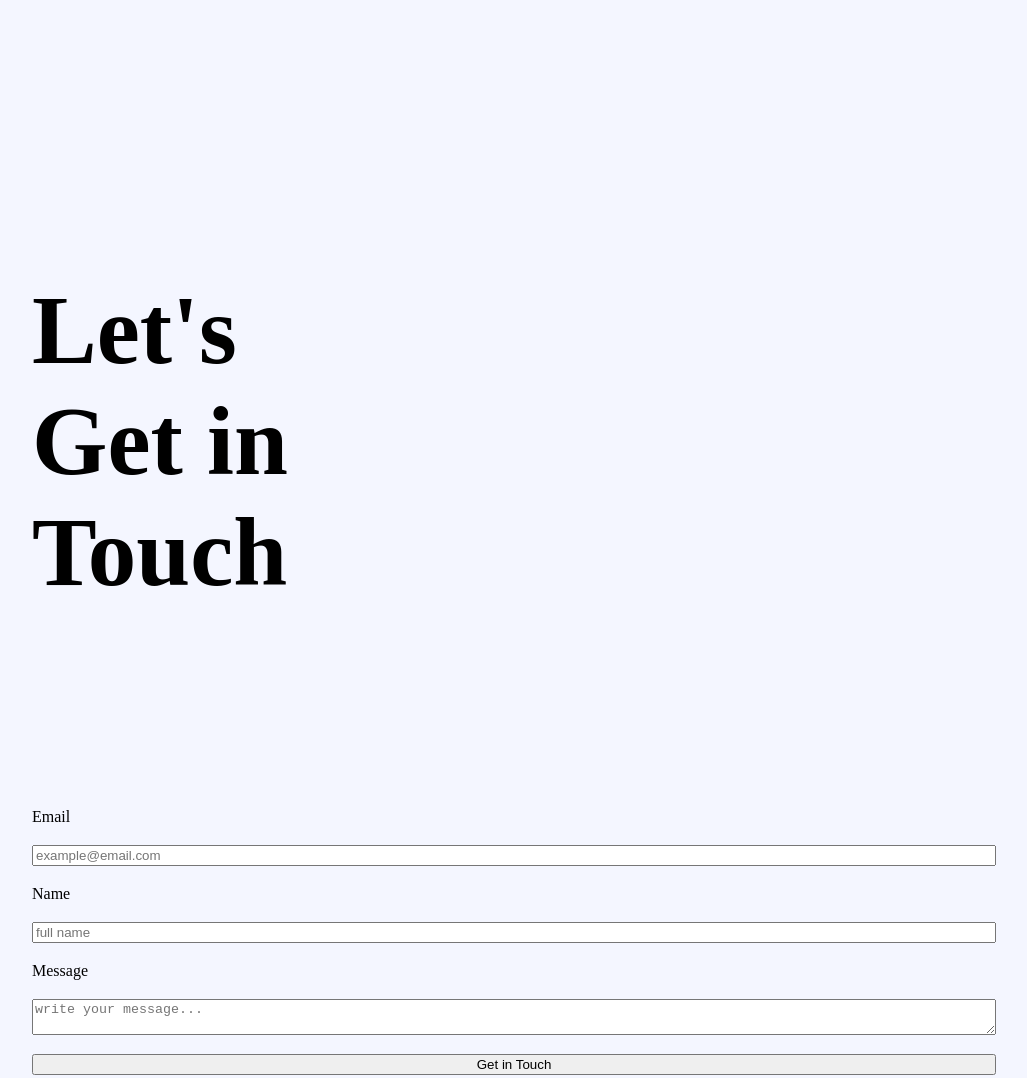
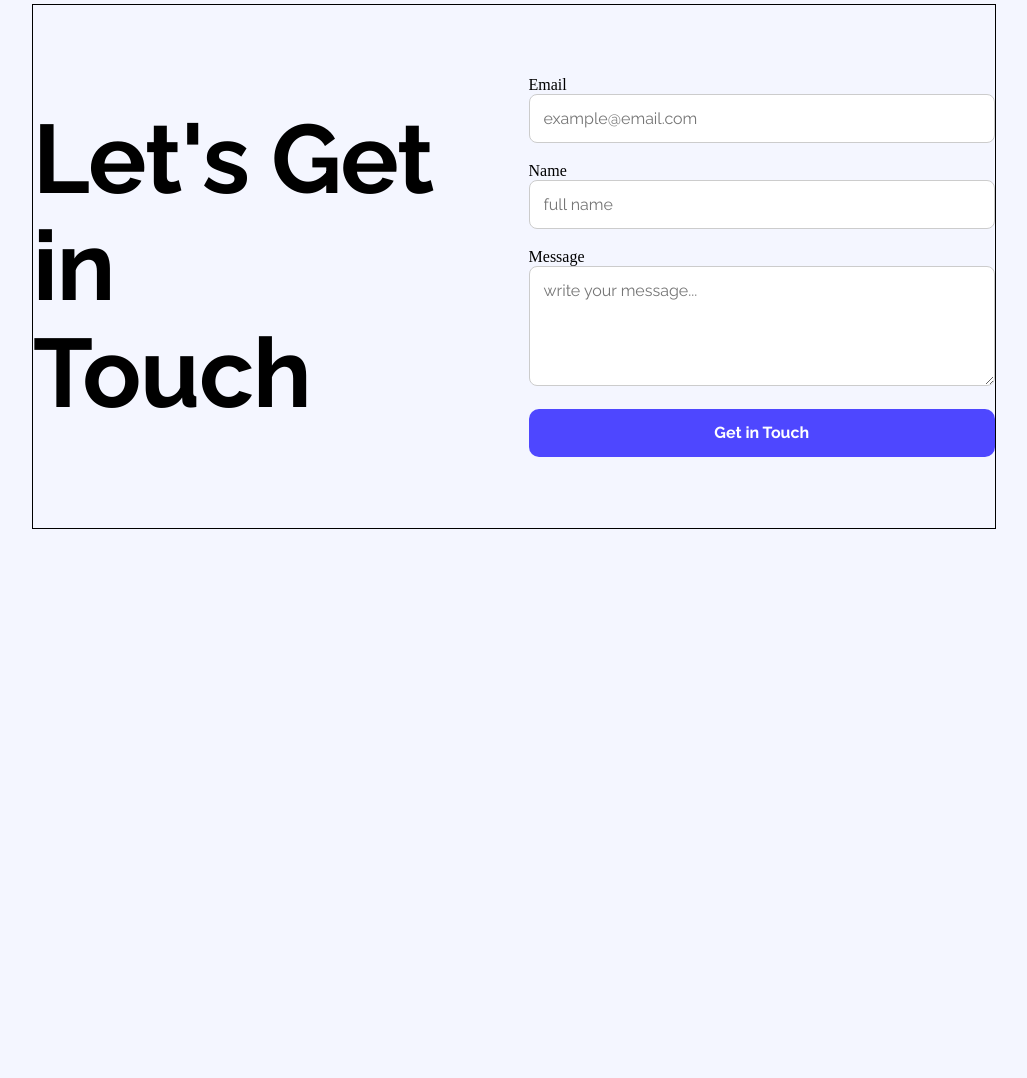
Before and after one commit to ArifuzzamanArif10/assignment1-web-dev-repo, a plain HTML site: page index.html in a window 1280 px wide. Shown: the part 2523-3601 px from the top of the page, without its empty margins (126-1153 px from the left). After the commit the page ends 3066 px from the top, so only its background shows below. Drawn offline with Linux system fonts and the light colour scheme.

Commit message:
add this section

```diff
--- a/index.html
+++ b/index.html
@@ -149,26 +149,31 @@
 
   <!-- Lets get in touch section -->
 
+<section class="contact-section">
+  <div class="contact-container">
+    <div class="contact-text">
+      <h2>Let's Get in <br>Touch</h2>
+    </div>
 
-<section class="contact-section">
-   <div class="contact-container">
+    <div class="form">
+      <form class="form-items">
+        <div class="field">
+          <label for="email">Email</label><br>
+          <input type="email" id="email" placeholder="example@email.com" required>
+        </div>
 
-       <div class="contact-text">
-         <h2>Let's Get in Touch</h2>
-      </div>
+        <div class="field">
+          <label for="name">Name</label><br>
+          <input type="text" id="name" placeholder="full name" required>
+        </div>
 
-<!-- Right Form -->
-     <form class="contact-form">
-        <label for="email">Email</label>
-         <input type="email" placeholder="example@email.com" required>
+        <div class="field">
+          <label for="message">Message</label><br>
+          <textarea id="message" placeholder="write your message..." required></textarea>
+        </div>
 
-        <label for="name">Name</label>
-        <input type="text" placeholder="full name" required>
-
-        <label for="message">Message</label>
-         <textarea placeholder="write your message..." required></textarea>
-
-         <button type="submit">Get in Touch</button>
-   </form>
+        <button type="submit" class="nav-button">Get in Touch</button>
+      </form>
+    </div>
   </div>
 </section>
--- a/styles/portfolio.css
+++ b/styles/portfolio.css
@@ -260,49 +260,85 @@
   padding: 24px 24px;
   gap: 24px;
   border-radius: 14px;
-  background-color: rgba(255, 255, 255, 0.5);
+  background-color: rgba(36, 29, 29, 0.5);
   border: 1px solid rgba(242, 237, 237, 1);
   box-sizing: border-box;
 }
 
 /* lets get in touch section */
 
-.contact-section {
+.contact-container {
   display: flex;
   justify-content: space-between;
   align-items: center;
-   gap: auto;
   max-width: 1140px;
-   margin-top: 92.23px;
+  margin-left: 150px;
   margin-right: 150px;
+  margin-top: 100px;
   margin-bottom: 14px;
-   margin-left: 150px;
   padding-top: 71px;
   padding-bottom: 71px;
+  box-sizing: border-box;
+  border: 1px solid #000000;
+}
 
+.contact-text {
+  width: 528px;
+  box-sizing: border-box;
 }
-/* flex-wrap: wrap; */
-
-
 
 .contact-text h2 {
+  margin: 0;
+  font-family: "Raleway", sans-serif;
+  font-weight: 700;
   font-size: 97px;
-font-weight: bold;
-margin-top: 200px;
-margin-right: 612px;
-margin-bottom: 200px;
-max-width: 528px;
+  line-height: 1.1;
+  letter-spacing: -1px;
+  color: #000000;
 }
 
- .contact-form {
+.form {
+  width: 497px;
+  padding-left: 0;
+  box-sizing: border-box;
+}
+
+.form-items {
   display: flex;
   flex-direction: column;
   gap: 19px;
- max-width: 497px
+}
 
-.contact-text{
-  padding-top: 129px;
-  padding-bottom: 129px;
-  padding-right: 115px;
+.form-items input,
+.form-items textarea {
+  width: 100%;
+  padding: 14px;
+  font-size: 16px;
+  border: 1px solid #ccc;
+  border-radius: 8px;
+  font-family: "Raleway", sans-serif;
+  box-sizing: border-box;
+}
+
+.form-items textarea {
+  resize: vertical;
+  min-height: 120px;
+}
+
+.nav-button {
+  height: 48px;
+  font-weight: 700;
+  font-size: 16px;
+  background-color: #4E47FF;
+  color: #FFFFFF;
+  font-family: "Raleway", sans-serif;
+  border: none;
+  border-radius: 10px;
+  padding: 12px 36px;
+  cursor: pointer;
 
 }
+
+.nav-button:hover {
+  background-color: #3b38d2;
+}
```
Lines whose indentation alone changed are shown as unchanged.
